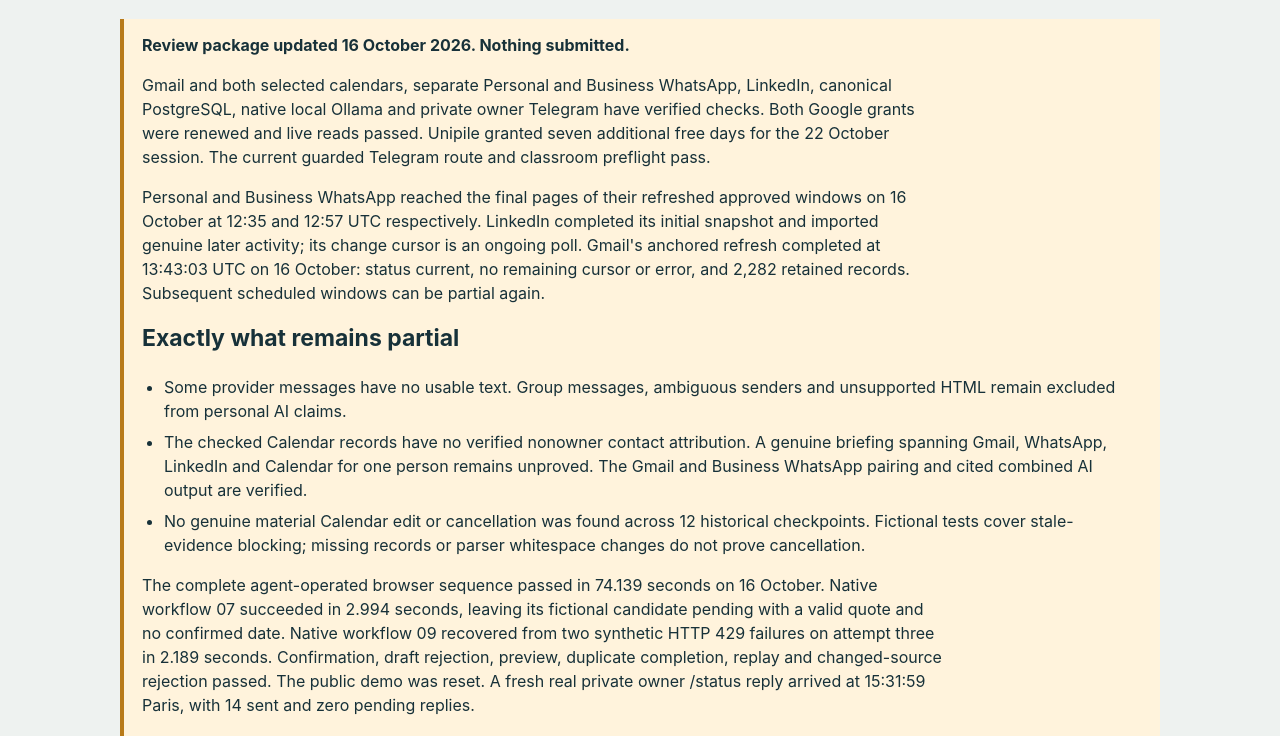
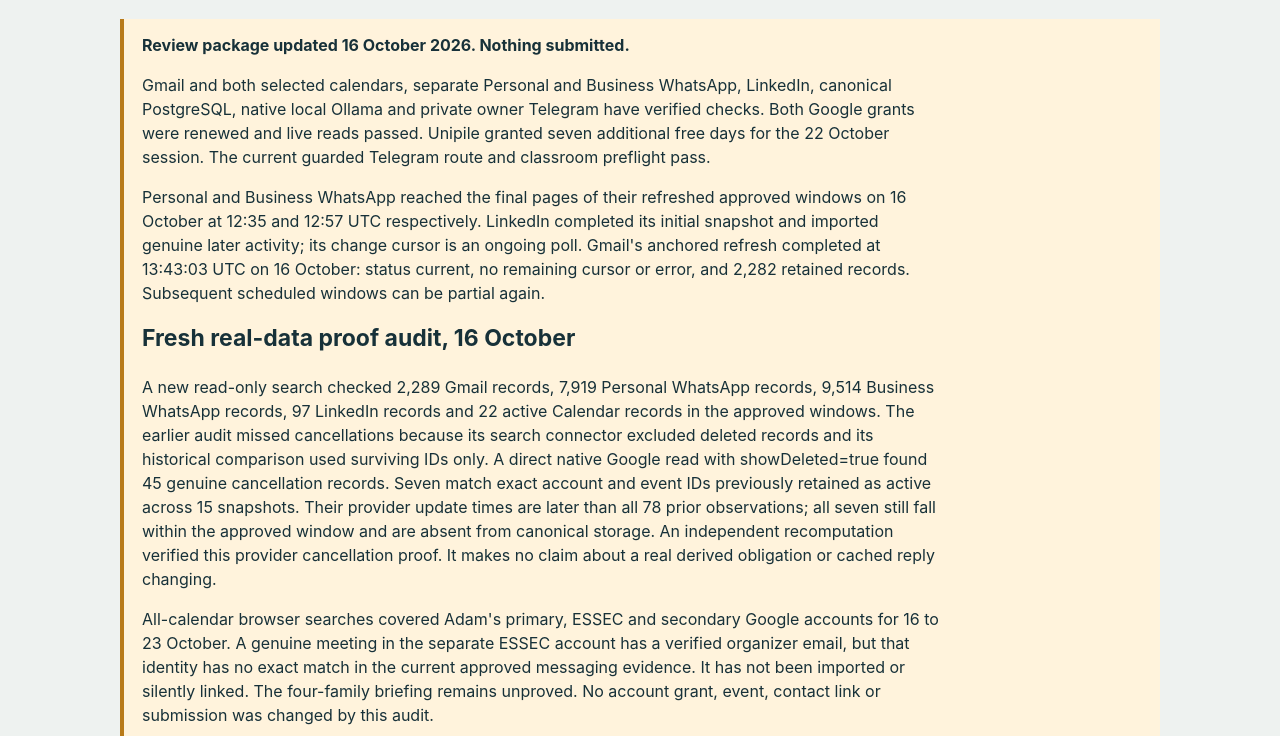
Before and after one commit to Azzbee/Tend-n8n, a website: page Review.html in a window 1280 px wide. Shown: the part 207-943 px from the top of the page. Drawn offline with Linux system fonts and the light colour scheme.

Commit message:
Verify genuine Calendar cancellations and document the remaining contact proof

```diff
--- a/Review.html
+++ b/Review.html
@@ -179,6 +179,30 @@
         current, no remaining cursor or error, and 2,282 retained records.
         Subsequent scheduled windows can be partial again.
       </p>
+      <h2>Fresh real-data proof audit, 16 October</h2>
+      <p>
+        A new read-only search checked 2,289 Gmail records, 7,919 Personal
+        WhatsApp records, 9,514 Business WhatsApp records, 97 LinkedIn records
+        and 22 active Calendar records in the approved windows. The earlier
+        audit missed cancellations because its search connector excluded deleted
+        records and its historical comparison used surviving IDs only. A direct
+        native Google read with showDeleted=true found 45 genuine cancellation
+        records. Seven match exact account and event IDs previously retained as
+        active across 15 snapshots. Their provider update times are later than
+        all 78 prior observations; all seven still fall within the approved
+        window and are absent from canonical storage. An independent
+        recomputation verified this provider cancellation proof. It makes no
+        claim about a real derived obligation or cached reply changing.
+      </p>
+      <p>
+        All-calendar browser searches covered Adam's primary, ESSEC and
+        secondary Google accounts for 16 to 23 October. A genuine meeting in the
+        separate ESSEC account has a verified organizer email, but that identity
+        has no exact match in the current approved messaging evidence. It has
+        not been imported or silently linked. The four-family briefing remains
+        unproved. No account grant, event, contact link or submission was
+        changed by this audit.
+      </p>
       <h2>Exactly what remains partial</h2>
       <ul>
         <li>
@@ -190,12 +214,6 @@
           attribution. A genuine briefing spanning Gmail, WhatsApp, LinkedIn and
           Calendar for one person remains unproved. The Gmail and Business
           WhatsApp pairing and cited combined AI output are verified.
-        </li>
-        <li>
-          No genuine material Calendar edit or cancellation was found across 12
-          historical checkpoints. Fictional tests cover stale-evidence blocking;
-          missing records or parser whitespace changes do not prove
-          cancellation.
         </li>
       </ul>
       <p>
```
Also changed, not shown: Demo-guide.txt (+4 -4 lines), Specification.txt (+4 -4 lines).
